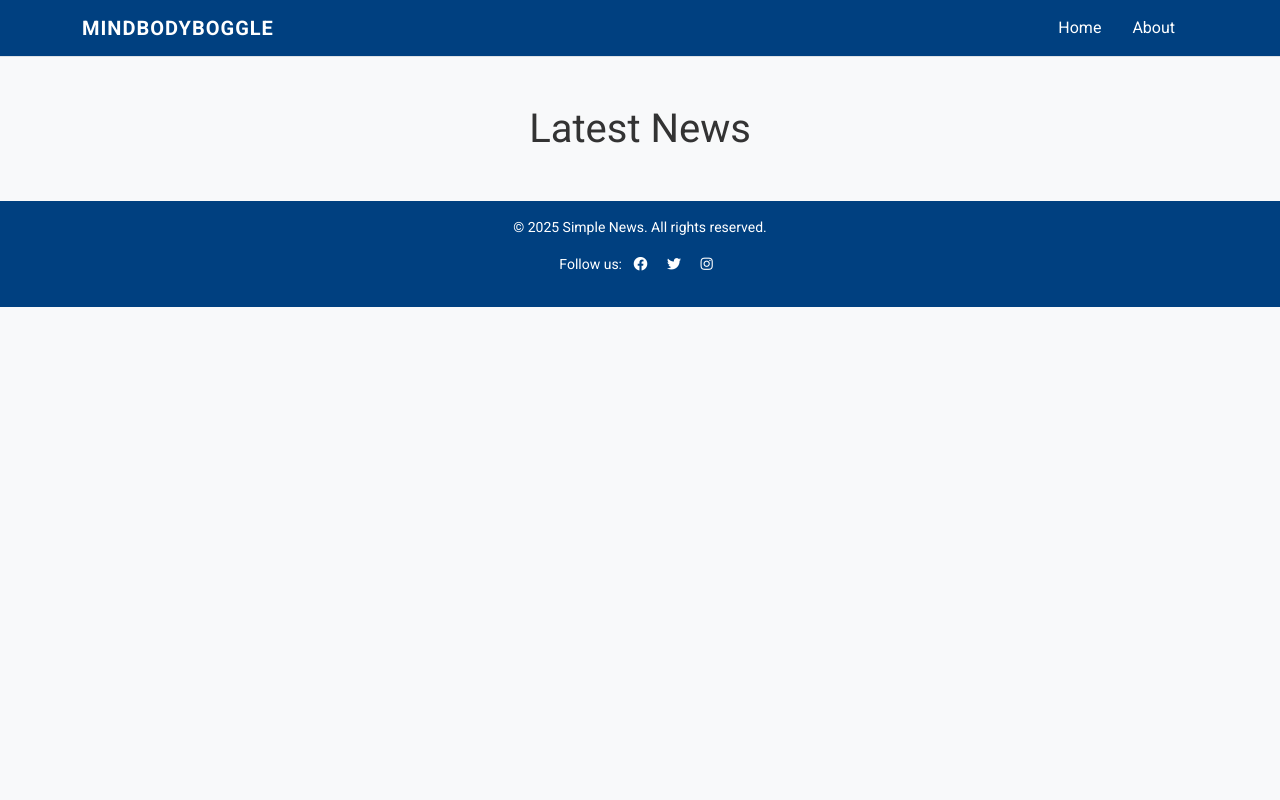
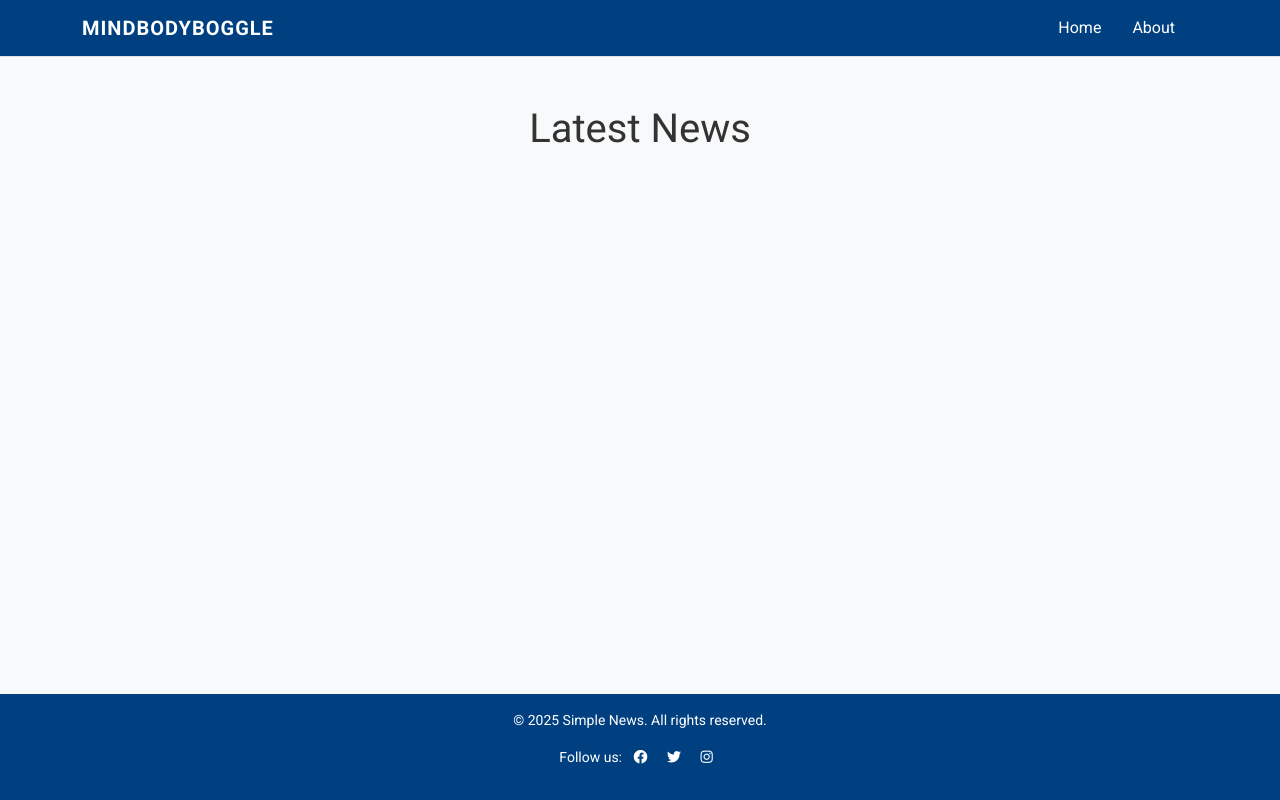
Before and after one commit to MaejorS/ciproject4, a Django app: page / in a window 1280 px wide. Run offline with Django 4.2, Linux system fonts and the light colour scheme; data that the repository does not hold is empty.

Commit message:
Add header and footer positioning so they footer sticks to bottom of page

```diff
--- a/static/css/style.css
+++ b/static/css/style.css
@@ -1,4 +1,9 @@
 /* General Styles */
+html, body {
+    height: 100%; /* Ensure the page takes up the full viewport height */
+    margin: 0;
+}
+
 body {
     font-family: 'Roboto', sans-serif;
     background-color: #f8f9fa;
@@ -32,6 +37,12 @@ body {
 
 /* Footer */
 footer {
+    position: absolute;
+    bottom: 0;
+    width: 100%;
+}
+
+footer {
     background-color: #004080; /* Match navbar */
     color: #ffffff;
     font-size: 14px;
```
